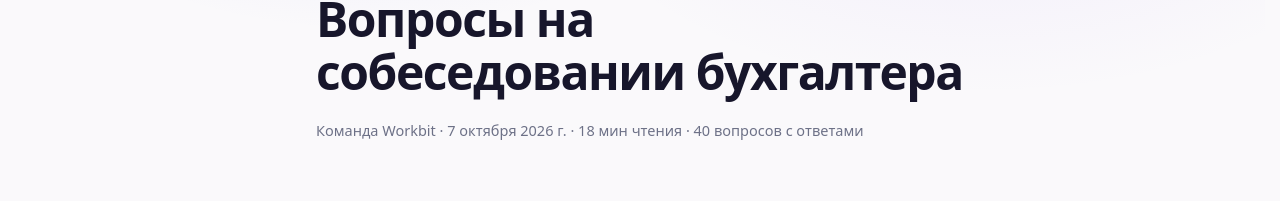
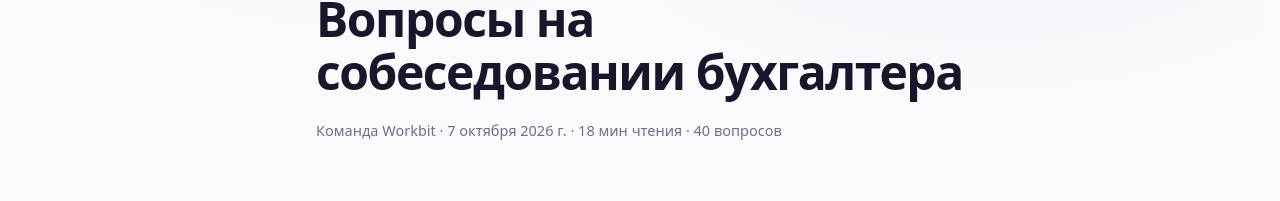
Before and after one commit to Alextrusk27/workbit, a React (Vite) app in the folder frontend/: page /blog/interview-questions/accountant in a window 1280 px wide. Shown: the part 184-385 px from the top of the page. Built offline with nearby package versions, Linux system fonts and the light colour scheme; no server answers; a web font is replaced by a local one.

Commit message:
refactor(blog): drop "with answers" suffix from article meta

```diff
--- a/frontend/src/content/pages/blog.ts
+++ b/frontend/src/content/pages/blog.ts
@@ -11,7 +11,6 @@ export interface BlogContent {
   article: {
     toc: string
     readTime: string
-    withAnswers: string
     why: string
     what: string
     mistake: string
@@ -49,7 +48,6 @@ export const blog: BlogContent = {
   article: {
     toc: 'Содержание',
     readTime: 'мин чтения',
-    withAnswers: 'с ответами',
     why: 'Зачем спрашивают',
     what: 'Что хотят услышать',
     mistake: 'Частая ошибка',
--- a/frontend/src/pages/ArticlePage.tsx
+++ b/frontend/src/pages/ArticlePage.tsx
@@ -420,8 +420,7 @@ export function ArticlePage() {
                   })}
                 </time>{' '}
                 · {readingMinutes} {text.readTime}
-                {questions > 0 &&
-                  ` · ${questions} ${questionsWord(questions)} ${text.withAnswers}`}
+                {questions > 0 && ` · ${questions} ${questionsWord(questions)}`}
               </p>
               {intro && <p className={`${BODY} mt-5`}>{inline(intro)}</p>}
             </div>
```
